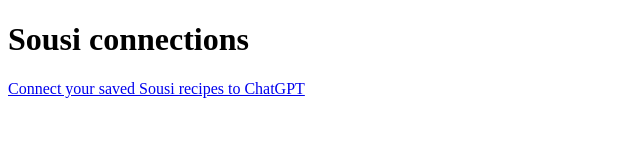
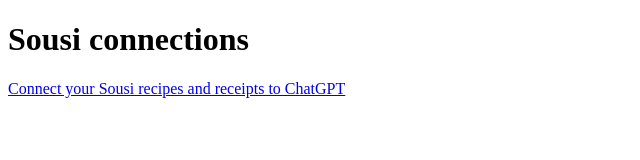
Before and after one commit to winter-frost-88/winter-frost-88.github.io, a plain HTML site: page index.html in a window 1280 px wide. Shown: the full height of the page, 0-640 px from the left. Drawn offline with Linux system fonts and the light colour scheme.

```diff
--- a/index.html
+++ b/index.html
@@ -1 +1 @@
-<!doctype html><html lang="en"><meta charset="utf-8"><meta name="viewport" content="width=device-width,initial-scale=1"><title>Sousi connections</title><h1>Sousi connections</h1><p><a href="https://winter-frost-88.github.io/sousi-legal/connect/">Connect your saved Sousi recipes to ChatGPT</a></p></html>
+<!doctype html><html lang="en"><meta charset="utf-8"><meta name="viewport" content="width=device-width,initial-scale=1"><title>Sousi connections</title><h1>Sousi connections</h1><p><a href="https://winter-frost-88.github.io/sousi-legal/connect/">Connect your Sousi recipes and receipts to ChatGPT</a></p></html>
```
